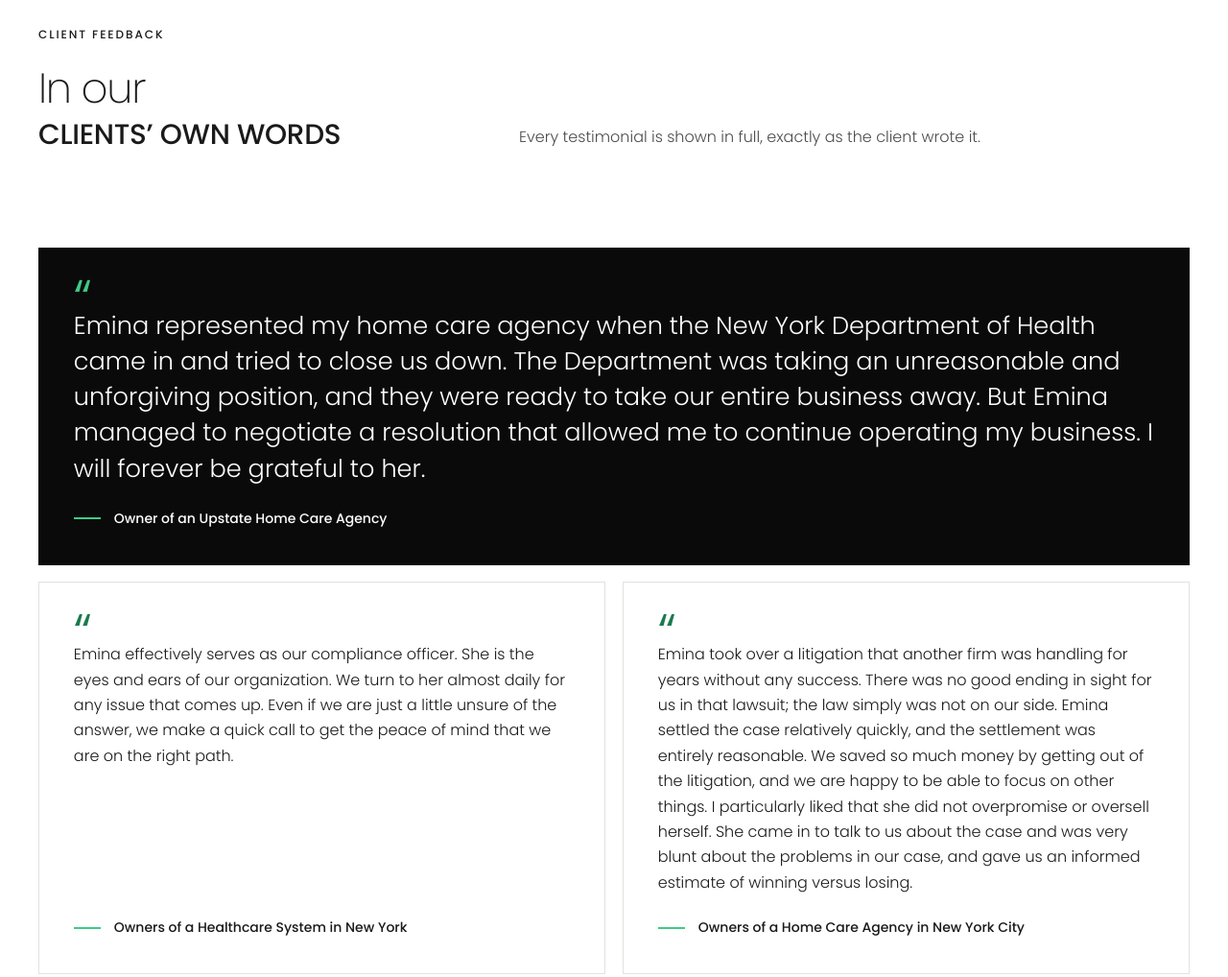
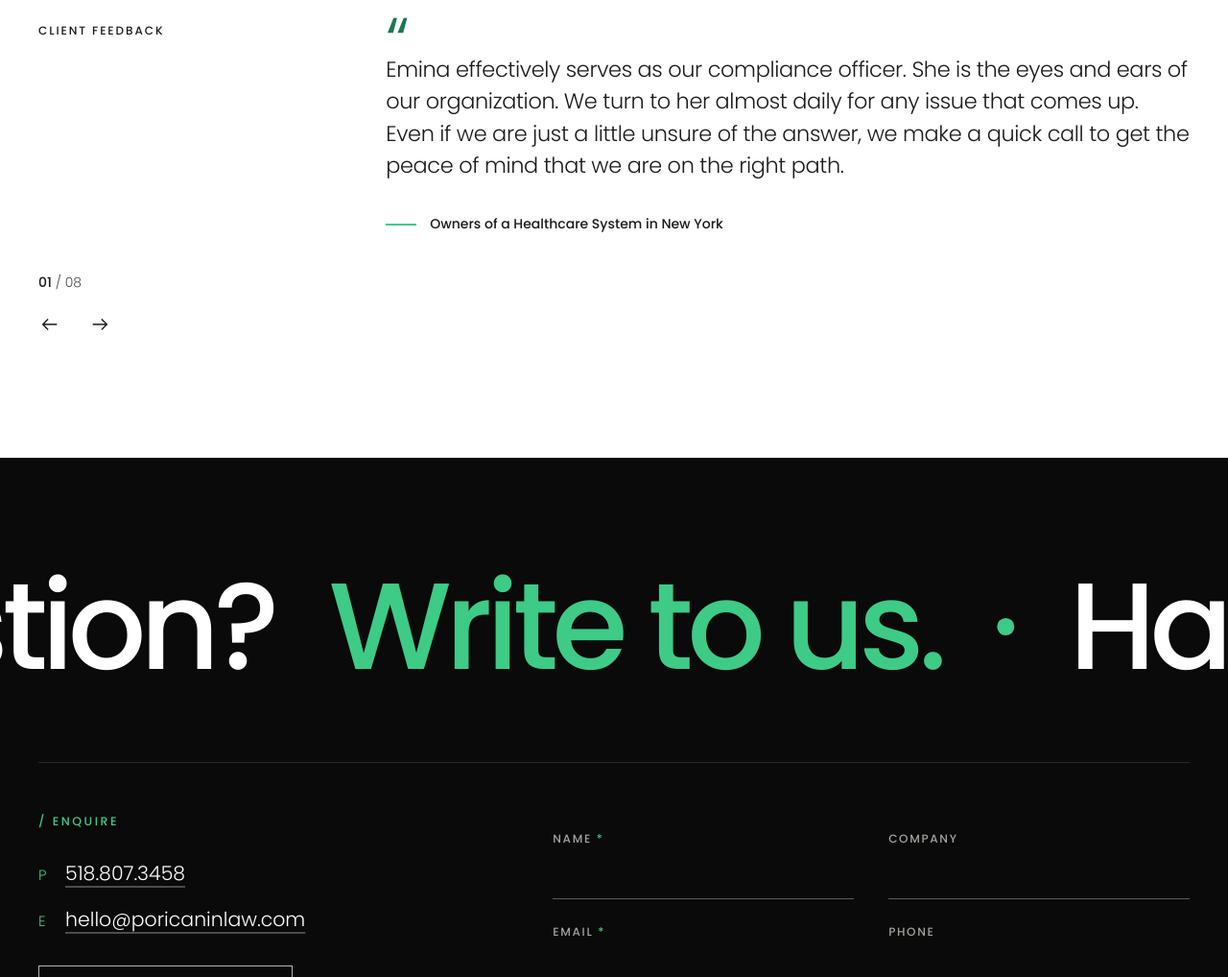
Before and after one commit to adilasadovic-fl/poricanin-law-v3, a plain HTML site: page results.html in a window 1280 px wide. Shown: the part 1840-2858 px from the top of the page at 96% size. Drawn offline with Linux system fonts and the light colour scheme.

Commit message:
Results: client feedback as home-page carousel, starting on a different testimonial
Co-Authored-By: adila.sadovic <adila.sadovic@gmail.com>

```diff
--- a/results.html
+++ b/results.html
@@ -130,25 +130,27 @@
 </section>
 
 <!-- ================= CLIENT FEEDBACK (verbatim from poricaninlaw.com/client-feedback) ================= -->
-<section class="feedback" id="feedback" aria-labelledby="fbTitle">
-  <div class="wrap">
-    <div class="sec-head reveal" style="padding-top:0">
+<section class="quotes feedback" id="feedback" aria-label="Client feedback">
+  <div class="wrap quotes-grid">
+    <div class="quotes-side reveal">
+      <span class="label">Client feedback</span>
       <div>
-        <span class="label">Client feedback</span>
-        <h2 class="thin" id="fbTitle">In our</h2>
-        <h2 class="caps">clients’ own words</h2>
+        <p class="counter" aria-live="polite"><b id="qNow">01</b> / <span id="qAll">08</span></p>
+        <div class="arrows" style="margin-left:-12px;margin-top:8px">
+          <button type="button" id="qPrev" aria-label="Previous testimonial"><svg viewBox="0 0 24 24" fill="none" stroke="currentColor" stroke-width="1.5"><path d="M20 12H4M10 6l-6 6 6 6"/></svg></button>
+          <button type="button" id="qNext" aria-label="Next testimonial"><svg viewBox="0 0 24 24" fill="none" stroke="currentColor" stroke-width="1.5"><path d="M4 12h16M14 6l6 6-6 6"/></svg></button>
+        </div>
       </div>
-      <p>Every testimonial is shown in full, exactly as the client wrote it.</p>
     </div>
-    <div class="fb-grid">
-      <figure class="fb lead-quote reveal"><blockquote>Emina represented my home care agency when the New York Department of Health came in and tried to close us down. The Department was taking an unreasonable and unforgiving position, and they were ready to take our entire business away. But Emina managed to negotiate a resolution that allowed me to continue operating my business. I will forever be grateful to her.</blockquote><cite>Owner of an Upstate Home Care Agency</cite></figure>
-      <figure class="fb reveal"><blockquote>Emina effectively serves as our compliance officer. She is the eyes and ears of our organization. We turn to her almost daily for any issue that comes up. Even if we are just a little unsure of the answer, we make a quick call to get the peace of mind that we are on the right path.</blockquote><cite>Owners of a Healthcare System in New York</cite></figure>
-      <figure class="fb reveal"><blockquote>Emina took over a litigation that another firm was handling for years without any success. There was no good ending in sight for us in that lawsuit; the law simply was not on our side. Emina settled the case relatively quickly, and the settlement was entirely reasonable. We saved so much money by getting out of the litigation, and we are happy to be able to focus on other things. I particularly liked that she did not overpromise or oversell herself. She came in to talk to us about the case and was very blunt about the problems in our case, and gave us an informed estimate of winning versus losing.</blockquote><cite>Owners of a Home Care Agency in New York City</cite></figure>
-      <figure class="fb reveal"><blockquote>Poricanin represented us in a Department of Labor audit, and the investigator on our case was alleging over five different violations for hundreds of our workers. The Department was threatening to put us out of business with what they were looking to collect from us for back pay, penalties and interest. Emina became involved in the audit just in time. She worked with the Department to negotiate a settlement that was reasonable and acceptable to us. We are still in business and know much more about Labor Laws thanks to her clear and specific explanations.</blockquote><cite>Owner of a New York City business</cite></figure>
-      <figure class="fb reveal"><blockquote>Emina worked with us on evaluating a potential LHCSA for purchase, conducting the due diligence on that company and then tirelessly worked with us as we negotiated the purchase. Emina also handled all the regulatory work required to submit the consulting and management agreements. We were most impressed with her industry knowledge and she was able to identify some issues down the line that, thankfully, we addressed in advance and head on before getting into the deal.</blockquote><cite>New York City owner of a LHCSA</cite></figure>
-      <figure class="fb reveal"><blockquote>Poricanin Law represents our LHCSA and fiscal intermediary with respect to all legal matters. Emina is our go-to attorney that we have on “speed dial.” She is excellent at keeping us informed of what is happening in the healthcare space. We enjoy her news alerts and videos but, when something major is about to come down, she personally calls us to make sure that we are prepared to respond to it. If our policies need to be changed, she will contact me to make sure I know that this has to be done, in time. I don’t have to worry about missing some important government deadline.</blockquote><cite>Owner of a Home Care Agency Serving the Five Boroughs and Long Island</cite></figure>
-      <figure class="fb reveal"><blockquote>Emina has been our employment attorney for years. She is practical, to-the-point direct, and she explains complicated legal issues in a way that make sense. As the Human Services Director of a large services organization with hundreds of employees, we have many day-to-day issues with our workers. Emina and I often joke that our organization has never-ending quirky HR issues. But I can call Emina at any time of the day and she will respond and help us get through the problem. She is an indispensable part of our organization.</blockquote><cite>Human Services Director of a New York company</cite></figure>
-      <figure class="fb reveal"><blockquote>We have worked with Emina for almost a decade. Her energy and enthusiasm to help clients is unbeatable. There are many challenges in running a home care agency, especially in New York. But Emina understands our business and all the considerations that go into running a business. She has always been able to take a problem and offer us a practical business solution to the issue. We have saved thousands of dollars by having the benefit of her wisdom and experience.</blockquote><cite>Owner of Various Healthcare Businesses in New York State</cite></figure>
+    <div class="slides reveal" id="slides">
+      <figure class="slide active"><blockquote>Emina effectively serves as our compliance officer. She is the eyes and ears of our organization. We turn to her almost daily for any issue that comes up. Even if we are just a little unsure of the answer, we make a quick call to get the peace of mind that we are on the right path.</blockquote><cite>Owners of a Healthcare System in New York</cite></figure>
+      <figure class="slide"><blockquote>Emina took over a litigation that another firm was handling for years without any success. There was no good ending in sight for us in that lawsuit; the law simply was not on our side. Emina settled the case relatively quickly, and the settlement was entirely reasonable. We saved so much money by getting out of the litigation, and we are happy to be able to focus on other things. I particularly liked that she did not overpromise or oversell herself. She came in to talk to us about the case and was very blunt about the problems in our case, and gave us an informed estimate of winning versus losing.</blockquote><cite>Owners of a Home Care Agency in New York City</cite></figure>
+      <figure class="slide"><blockquote>Poricanin represented us in a Department of Labor audit, and the investigator on our case was alleging over five different violations for hundreds of our workers. The Department was threatening to put us out of business with what they were looking to collect from us for back pay, penalties and interest. Emina became involved in the audit just in time. She worked with the Department to negotiate a settlement that was reasonable and acceptable to us. We are still in business and know much more about Labor Laws thanks to her clear and specific explanations.</blockquote><cite>Owner of a New York City business</cite></figure>
+      <figure class="slide"><blockquote>Emina worked with us on evaluating a potential LHCSA for purchase, conducting the due diligence on that company and then tirelessly worked with us as we negotiated the purchase. Emina also handled all the regulatory work required to submit the consulting and management agreements. We were most impressed with her industry knowledge and she was able to identify some issues down the line that, thankfully, we addressed in advance and head on before getting into the deal.</blockquote><cite>New York City owner of a LHCSA</cite></figure>
+      <figure class="slide"><blockquote>Poricanin Law represents our LHCSA and fiscal intermediary with respect to all legal matters. Emina is our go-to attorney that we have on “speed dial.” She is excellent at keeping us informed of what is happening in the healthcare space. We enjoy her news alerts and videos but, when something major is about to come down, she personally calls us to make sure that we are prepared to respond to it. If our policies need to be changed, she will contact me to make sure I know that this has to be done, in time. I don’t have to worry about missing some important government deadline.</blockquote><cite>Owner of a Home Care Agency Serving the Five Boroughs and Long Island</cite></figure>
+      <figure class="slide"><blockquote>Emina has been our employment attorney for years. She is practical, to-the-point direct, and she explains complicated legal issues in a way that make sense. As the Human Services Director of a large services organization with hundreds of employees, we have many day-to-day issues with our workers. Emina and I often joke that our organization has never-ending quirky HR issues. But I can call Emina at any time of the day and she will respond and help us get through the problem. She is an indispensable part of our organization.</blockquote><cite>Human Services Director of a New York company</cite></figure>
+      <figure class="slide"><blockquote>We have worked with Emina for almost a decade. Her energy and enthusiasm to help clients is unbeatable. There are many challenges in running a home care agency, especially in New York. But Emina understands our business and all the considerations that go into running a business. She has always been able to take a problem and offer us a practical business solution to the issue. We have saved thousands of dollars by having the benefit of her wisdom and experience.</blockquote><cite>Owner of Various Healthcare Businesses in New York State</cite></figure>
+      <figure class="slide"><blockquote>Emina represented my home care agency when the New York Department of Health came in and tried to close us down. The Department was taking an unreasonable and unforgiving position, and they were ready to take our entire business away. But Emina managed to negotiate a resolution that allowed me to continue operating my business. I will forever be grateful to her.</blockquote><cite>Owner of an Upstate Home Care Agency</cite></figure>
     </div>
   </div>
 </section>
```
Also changed, not shown: src/pages/results.html (+18 -16 lines).
